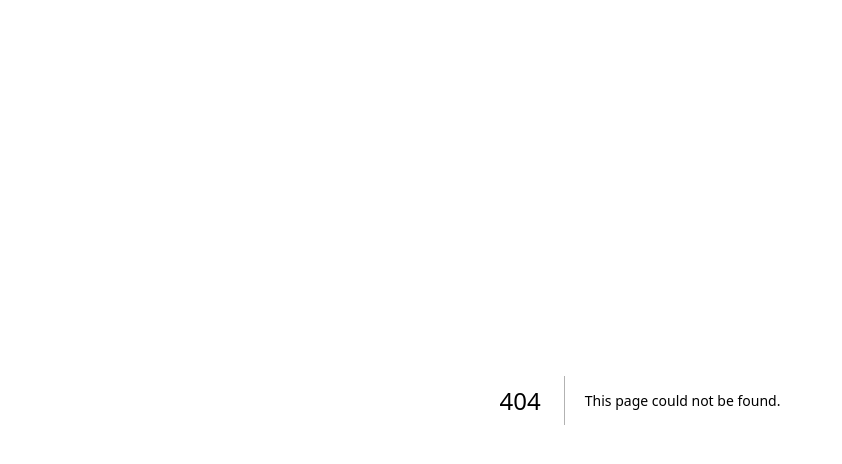
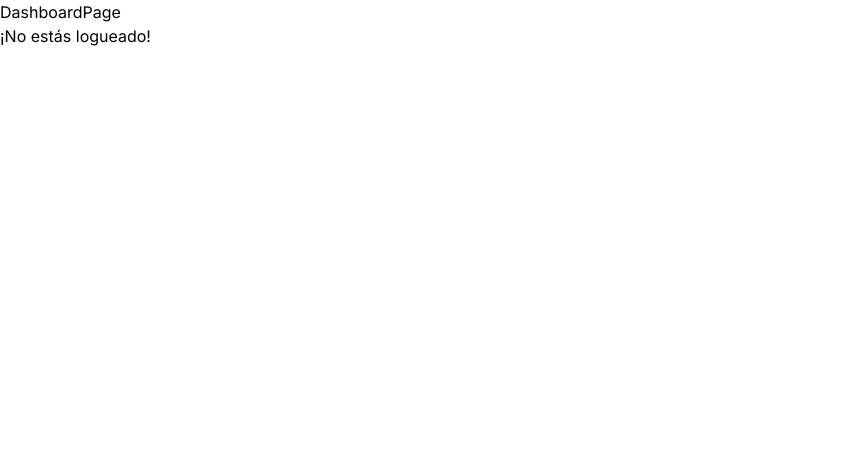
Before and after one commit to Cristian-M-B/Next-Auth, a Next.js app: page /dashboard in a window 1280 px wide. Before the commit this address had no page. Shown: the top 464 px of the page, without its empty margins (0-842 px from the left). Built offline with nearby package versions, Linux system fonts and the light colour scheme; no server answers.

Commit message:
add dashboard page

```diff
--- /dev/null
+++ b/src/app/dashboard/page.js
@@ -0,0 +1,13 @@
+import { getServerSession } from 'next-auth'
+import { authOptions } from '@/app/api/auth/[...nextauth]/route'
+
+export default async function Dashboard() {
+    const session = await getServerSession(authOptions)
+
+    return (
+        <div>
+            <h3>DashboardPage</h3>
+            {session ? <p>Bienvenido {session.user.name}</p> : <p>¡No estás logueado!</p>}
+        </div>
+    )
+}
```
